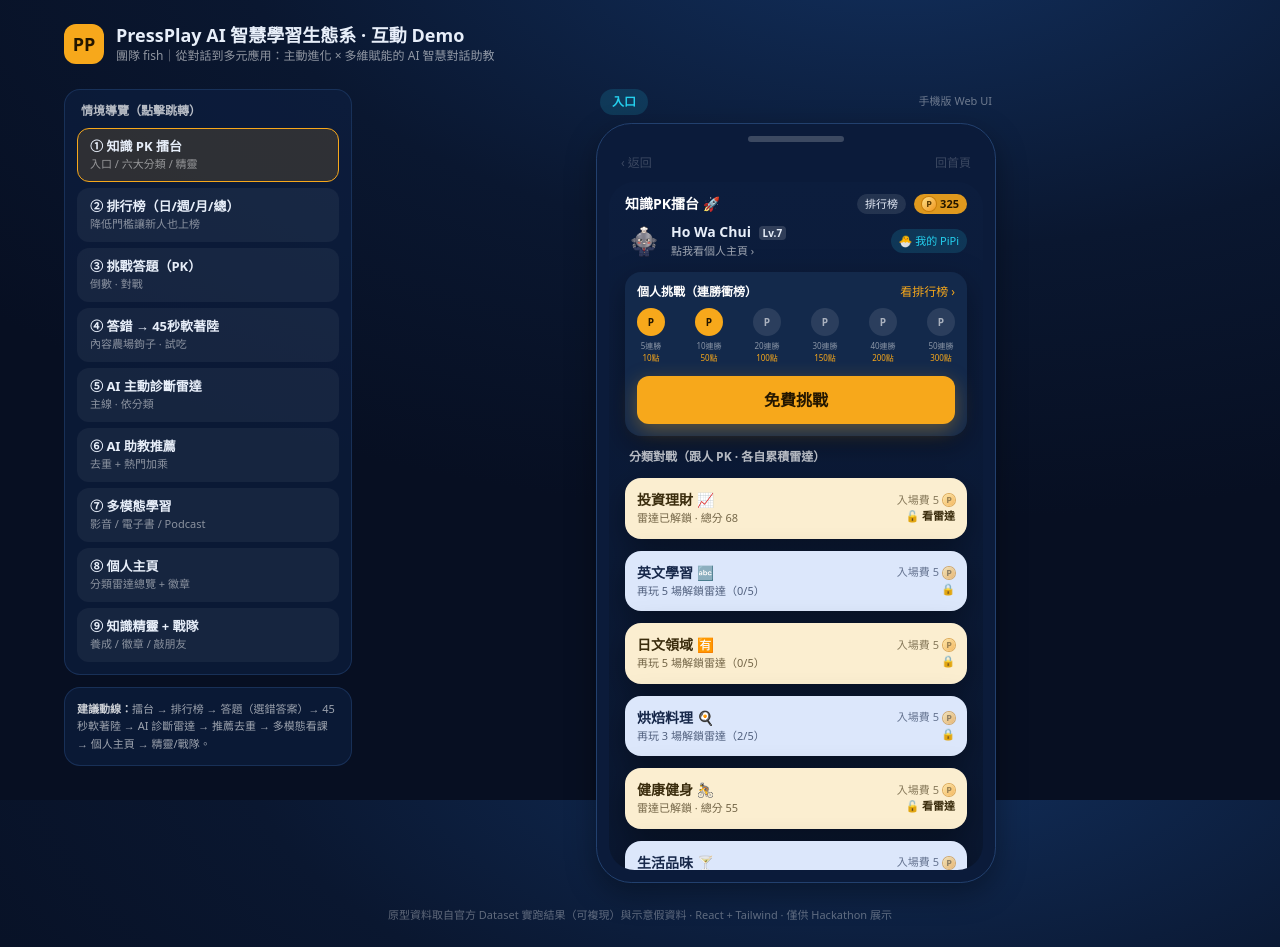
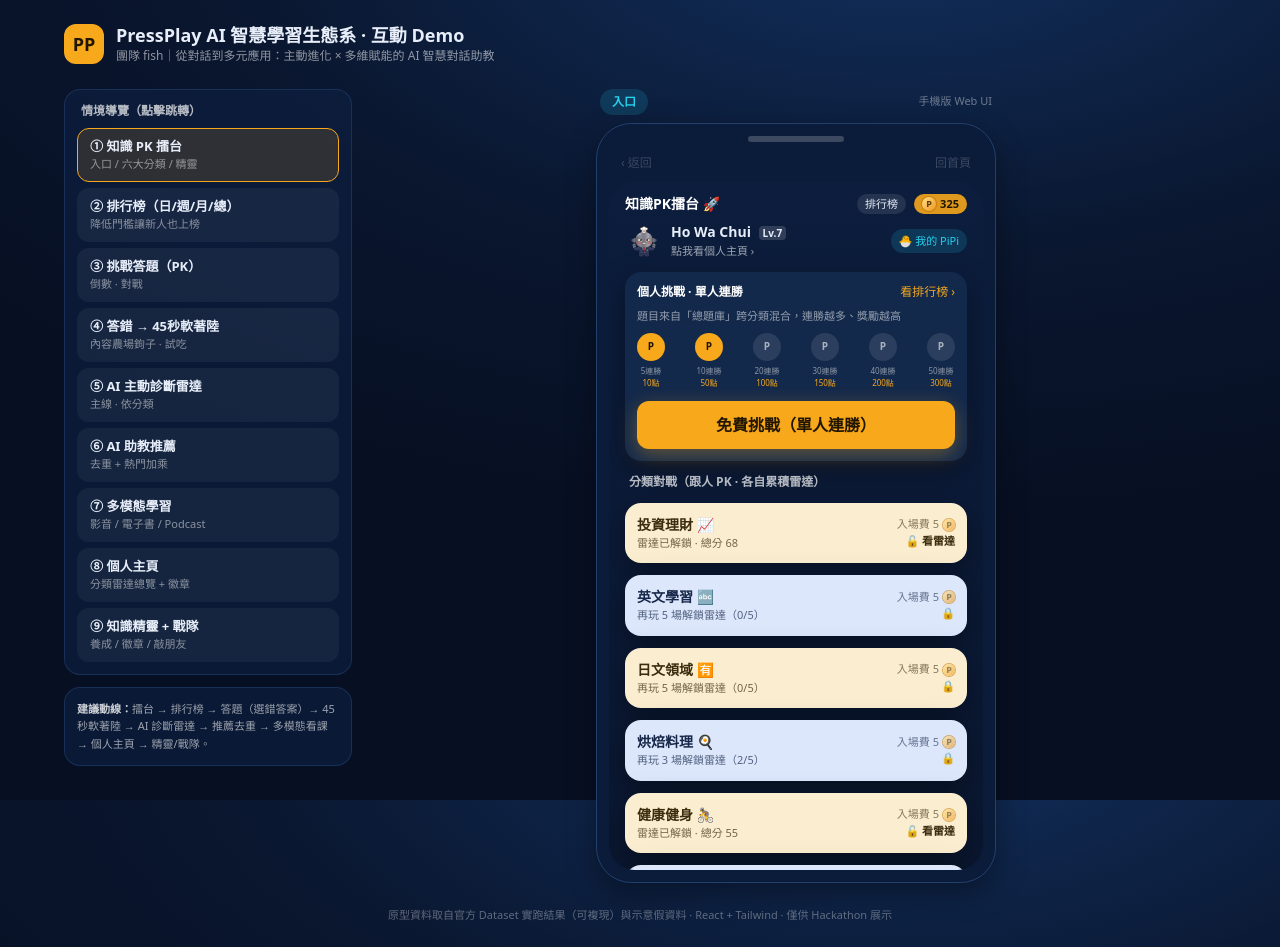
Before and after one commit to a96020183/ppa-ai-hackathon-fish, a React (Vite) app: page / in a window 1280 px wide. Built offline with nearby package versions, Linux system fonts and the light colour scheme.

Commit message:
feat(arena): split 免費挑戰=單人連勝(總題庫) vs 分類=PK; both clickable

```diff
--- a/src/App.jsx
+++ b/src/App.jsx
@@ -37,9 +37,10 @@
 export default function App() {
   const [screen, setScreen] = useState('arena')
   const [history, setHistory] = useState([])
+  const [param, setParam] = useState(null)
   const Current = SCREENS[screen]
 
-  const go = (id) => { setHistory((h) => [...h, screen]); setScreen(id) }
+  const go = (id, p = null) => { setHistory((h) => [...h, screen]); setParam(p); setScreen(id) }
   const back = () => setHistory((h) => {
     if (!h.length) return h
     setScreen(h[h.length - 1])
@@ -115,7 +116,7 @@
                 </button>
               </div>
               <div className="pp-scroll h-[688px] overflow-y-auto rounded-[1.6rem] bg-gradient-to-b from-[#0c1d3d] to-[#0a1730]">
-                <Current go={go} />
+                <Current go={go} param={param} />
               </div>
             </div>
           </div>
--- a/src/screens/Arena.jsx
+++ b/src/screens/Arena.jsx
@@ -25,12 +25,13 @@
           </button>
         </div>
 
-        {/* 大榜：個人挑戰 ladder（多題連勝） */}
+        {/* 大榜：個人挑戰 ladder（單人連勝 · 總題庫） */}
         <Card className="p-3">
           <div className="mb-2 flex items-center justify-between text-xs">
-            <span className="font-bold">個人挑戰（連勝衝榜）</span>
+            <span className="font-bold">個人挑戰 · 單人連勝</span>
             <button onClick={() => go('leaderboard')} className="text-pporange">看排行榜 ›</button>
           </div>
+          <div className="mb-2 text-[11px] text-white/55">題目來自「總題庫」跨分類混合，連勝越多、獎勵越高</div>
           <div className="flex items-center justify-between">
             {ladder.map((l, i) => (
               <div key={i} className="flex flex-col items-center">
@@ -40,7 +41,7 @@
               </div>
             ))}
           </div>
-          <div className="mt-3"><PrimaryButton onClick={() => go('quiz')}>免費挑戰</PrimaryButton></div>
+          <div className="mt-3"><PrimaryButton onClick={() => go('quiz', 'solo')}>免費挑戰（單人連勝）</PrimaryButton></div>
         </Card>
 
         {/* 六大分類：跟人 PK，各自累積分類雷達 */}
@@ -49,7 +50,7 @@
           const r = categoryRadars[c.key]
           const unlocked = r.played >= r.unlockAt
           return (
-            <button key={c.key} onClick={() => go(unlocked ? 'radar' : 'quiz')} className="w-full text-left">
+            <button key={c.key} onClick={() => go(unlocked ? 'radar' : 'quiz', 'pk')} className="w-full text-left">
               <Card tone={c.tone} className="flex items-center justify-between p-3">
                 <div>
                   <div className="text-sm font-bold">{c.name} {c.icon}</div>
--- a/src/screens/Quiz.jsx
+++ b/src/screens/Quiz.jsx
@@ -1,16 +1,19 @@
 import React, { useEffect, useState } from 'react'
 import { PhoneHeader, PetAvatar } from '../components/ui.jsx'
 
-// 知識挑戰「PK 對戰」— 對齊 PPA 真實 UI（雙方玩家卡 / 倒數圈 / 側邊分數條 / 分類+難度 / 深色選項答對變綠）
-export default function Quiz({ go }) {
+// 兩種模式：
+//  - solo：免費挑戰＝單人連勝，題目來自「總題庫」（跨分類混合），無對手
+//  - pk  ：分類對戰＝跟人 PK（雙方玩家卡 + 分數條）
+export default function Quiz({ go, param }) {
+  const mode = param === 'solo' ? 'solo' : 'pk'
   const [phase, setPhase] = useState('intro') // intro → question
   const [time, setTime] = useState(10)
   const [picked, setPicked] = useState(null)
   const [myScore, setMyScore] = useState(68)
+  const [streak, setStreak] = useState(2)
   const oppScore = 47
 
-  // 分類 / 難度（對齊真 UI 的「第 N 題 + 投資理財 + 難度★」）
-  const category = '投資理財'
+  const category = mode === 'solo' ? '總題庫（隨機）' : '投資理財'
   const difficulty = 1 // ★ / 4
   const qno = 3
 
@@ -23,17 +26,15 @@
   ]
   const correct = 'D'
 
-  // intro 短暫展示分類/難度後進入題目
   useEffect(() => {
     if (phase !== 'intro') return
     const t = setTimeout(() => setPhase('question'), 1600)
     return () => clearTimeout(t)
   }, [phase])
 
-  // 倒數
   useEffect(() => {
     if (phase !== 'question' || picked !== null) return
-    if (time <= 0) { choose('A'); return } // 逾時視為答錯
+    if (time <= 0) { choose('A'); return }
     const t = setTimeout(() => setTime((s) => s - 1), 1000)
     return () => clearTimeout(t)
   }, [phase, time, picked])
@@ -41,7 +42,7 @@
   const choose = (k) => {
     if (picked !== null) return
     setPicked(k)
-    if (k === correct) setMyScore((s) => s + 10)
+    if (k === correct) { setMyScore((s) => s + 10); setStreak((s) => s + 1) }
     setTimeout(() => {
       if (k === correct) go('radar')   // 答對 → AI 診斷結算
       else go('softland')              // 答錯 → 45 秒軟著陸
@@ -53,9 +54,11 @@
 
   return (
     <div className="min-h-full" style={{ background: 'linear-gradient(180deg,#0e1f3f,#0a1730)' }}>
-      <PhoneHeader title="知識挑戰 · PK 對戰" />
+      <PhoneHeader title={mode === 'solo' ? '知識挑戰 · 單人連勝' : '知識挑戰 · PK 對戰'} />
       <div className="px-3 pb-6">
-        {/* 雙方玩家卡 */}
+
+        {mode === 'pk' ? (
+          /* ---- PK：雙方玩家卡 ---- */
           <div className="mt-1 flex items-stretch gap-2">
             <div className="flex flex-1 items-center gap-2 rounded-2xl bg-gradient-to-r from-[#F7B733] to-[#F0951B] p-2 pr-3 shadow-card">
               <PetAvatar form="suit" size={34} />
@@ -72,6 +75,22 @@
               </div>
             </div>
           </div>
+        ) : (
+          /* ---- 單人連勝：我 + 連勝數 + 總題庫 ---- */
+          <div className="mt-1 flex items-center justify-between rounded-2xl bg-gradient-to-r from-[#F7B733] to-[#F0951B] p-2.5 shadow-card text-[#3a2400]">
+            <div className="flex items-center gap-2">
+              <PetAvatar form="suit" size={34} />
+              <div className="leading-tight">
+                <div className="text-[10px] font-semibold opacity-80">我 (LV5)</div>
+                <div className="text-[12px] font-black">Ho Wa Chui</div>
+              </div>
+            </div>
+            <div className="text-right leading-tight">
+              <div className="text-[10px] font-semibold opacity-80">連勝</div>
+              <div className="text-[18px] font-black">🔥 {streak}</div>
+            </div>
+          </div>
+        )}
 
         {/* 倒數 + 答題結果 */}
         <div className="mt-3 flex items-center justify-center gap-3">
@@ -82,17 +101,16 @@
           {answeredWrong && <span className="rounded-full bg-red-500 px-3 py-1 text-[12px] font-bold text-white">✕ 回答錯誤</span>}
         </div>
 
-        {/* 分數條(左我/右對手) + 中間題卡 */}
+        {/* 分數條 + 中間題卡（PK 有左右分數條；單人置中） */}
         <div className="mt-3 flex items-stretch gap-2">
-          {/* 我的分數條 */}
-          <ScoreBar score={myScore} color="#F0951B" align="left" />
+          {mode === 'pk' && <ScoreBar score={myScore} color="#F0951B" align="left" />}
 
-          {/* 中間：intro 或題目 */}
           <div className="flex-1">
             {phase === 'intro' ? (
               <div className="flex min-h-[280px] flex-col items-center justify-center rounded-2xl bg-white p-5 text-center text-[#17284a] shadow-card">
                 <div className="text-[15px] font-bold text-black/60">第 {qno} 題</div>
                 <div className="mt-3 text-2xl font-black">{category}</div>
+                {mode === 'solo' && <div className="mt-2 text-[12px] text-black/45">跨分類混合題庫 · 連勝挑戰</div>}
                 <div className="mt-3 text-[13px] text-black/50">難度</div>
                 <div className="mt-1 text-xl tracking-widest">
                   {'★'.repeat(difficulty)}<span className="text-black/20">{'★'.repeat(4 - difficulty)}</span>
@@ -121,9 +139,12 @@
             )}
           </div>
 
-          {/* 對手分數條 */}
-          <ScoreBar score={oppScore} color="#2A7BE4" align="right" />
+          {mode === 'pk' && <ScoreBar score={oppScore} color="#2A7BE4" align="right" />}
         </div>
+
+        {mode === 'solo' && (
+          <div className="mt-3 text-center text-[11px] text-white/45">單人連勝：答對續連勝、答錯由 AI 助教 45 秒補強</div>
+        )}
       </div>
     </div>
   )
```
Lines whose indentation alone changed are shown as unchanged.
